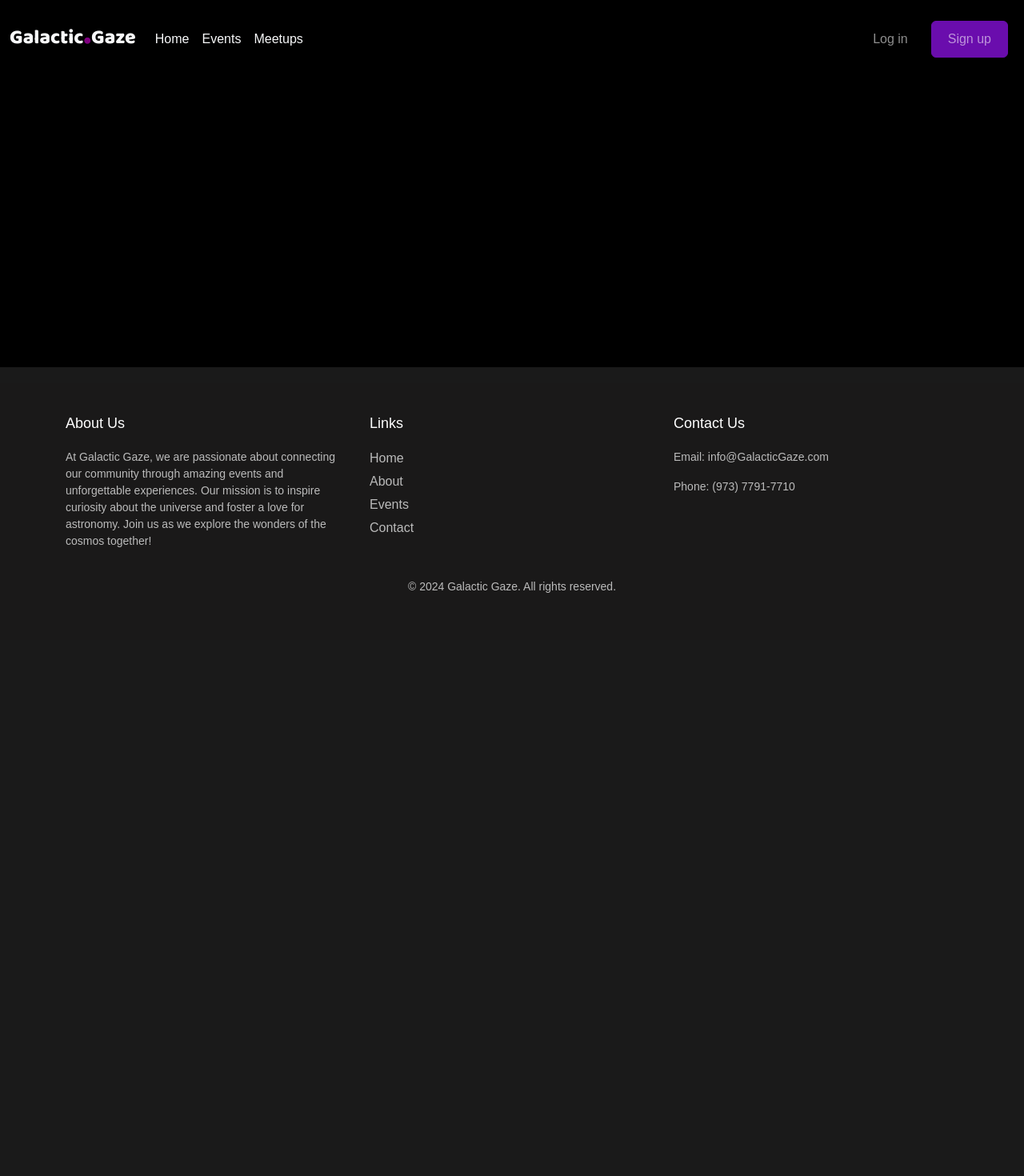
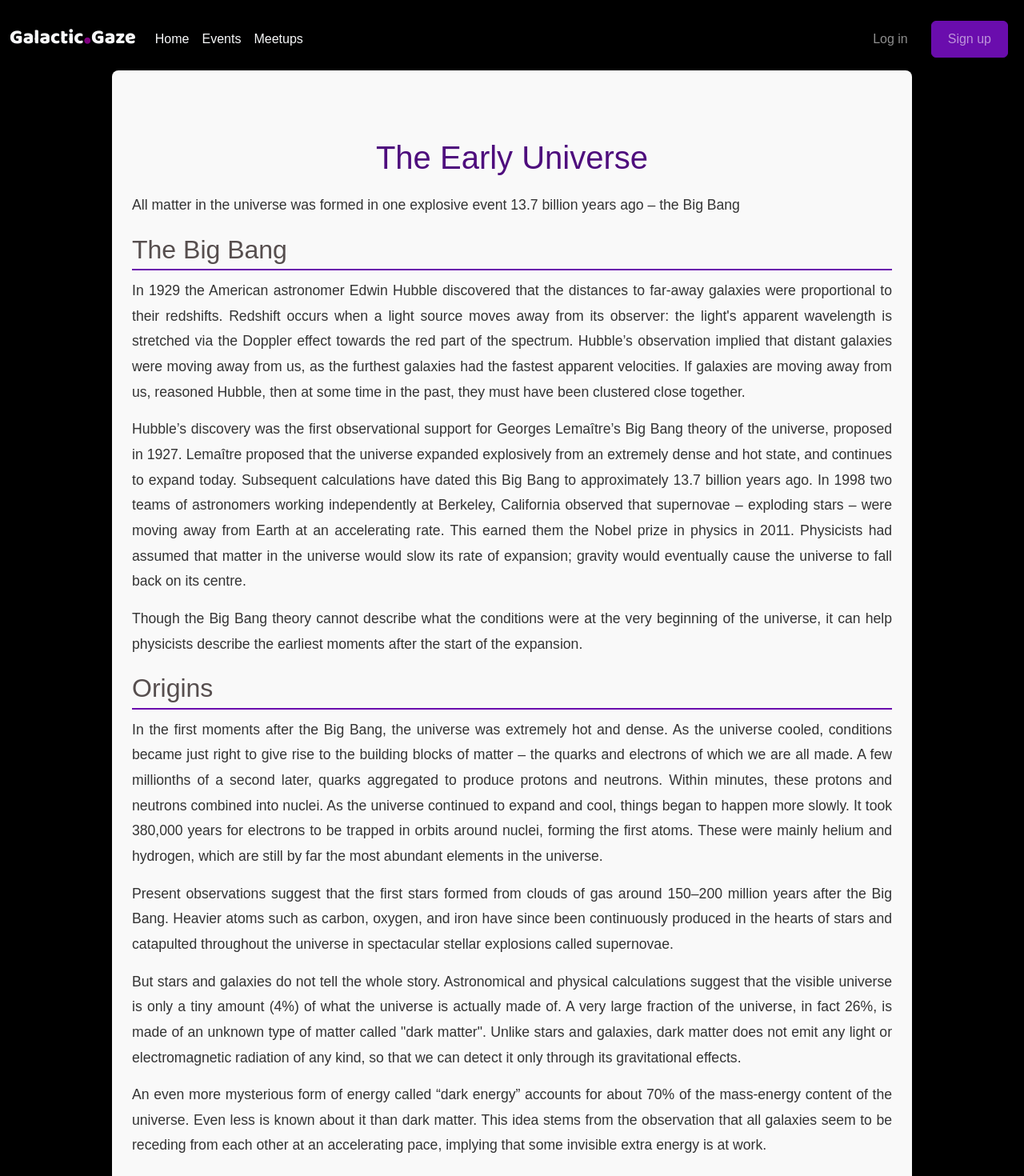
Before and after one commit to zainabdhaif/galactic-gaze-front-end, a React (Vite) app: page /universe in a window 1280 px wide. Shown: the top 1470 px of the page at 80% size. Before the commit the page ends 830 px from the top, so only its background shows below. Built offline with nearby package versions, Linux system fonts and the light colour scheme; no server answers.

Commit message:
added universe page

```diff
--- a/src/App.jsx
+++ b/src/App.jsx
@@ -23,6 +23,7 @@ import EditObservation from "./components/EditObservation/EditObservation";
 import EventForm from './components/EventForm/EventForm';
 import EventEdit from './components/EventEdit/EventEdit';
 import Quiz from './components/Quiz/Quiz';
+import UniversePage from './components/UniversePage/UniversePage';
 
 
 const App = () => {
@@ -34,6 +35,7 @@ const App = () => {
   const handleSignout = () => {
     authService.signout();
     setUser(null);
+    navigate("/");
   };
 
   const handleRemoveEvent = async (eventId) => {
@@ -95,6 +97,7 @@ const App = () => {
             path="/events/:eventId/observations/new"
             element={<ObservationForm />}
           />
+          <Route path="/universe" element={<UniversePage />} />
           <Route path="/mysky" element={<MySky />} />
           <Route path="/observations/:id" element={<ObservationDetails />} />
           <Route path="/observations/edit/:id" element={<EditObservation />} />
--- a/src/components/Home/Home.css
+++ b/src/components/Home/Home.css
@@ -163,7 +163,7 @@ body {
     padding: 10px 20px;
     border: none;
     border-radius: 5px;
-    background-color: black;
+    background-color: white;
     color: #8e44ad;
     cursor: pointer;
     font-size: 16px;
@@ -171,5 +171,5 @@ body {
   }
 
   .learn-button:hover {
-    background-color: white;
+    background-color: black;
   }
--- a/src/components/Home/Home.jsx
+++ b/src/components/Home/Home.jsx
@@ -31,6 +31,10 @@ const Home = () => {
   const handleQuizClick = () => {
     navigate('/quiz');
   };
+
+  const handleUniverseClick = () => {
+    navigate('/universe');
+  }
 
   return (
     <div className="home">
@@ -73,7 +77,7 @@ const Home = () => {
           <div className="discover-text">
             <h2>Discover the universe</h2>
             <p>Where every star tells a story and every galaxy whispers secrets</p>
-            <button className="learn-button">Learn About Our Home</button>
+            <button onClick={handleUniverseClick} className="learn-button">Learn About Our Home</button>
           </div>
     </div>
 
--- /dev/null
+++ b/src/components/UniversePage/UniversePage.css
@@ -0,0 +1,33 @@
+.universe-page-container {
+  max-width: 1000px;
+  margin: 0 auto;
+  padding: 25px;
+  font-family: Arial, sans-serif;
+  line-height: 1.8;
+  color: #333;
+  background-color: #f9f9f9;
+  border-radius: 8px;
+  box-shadow: 0 2px 10px rgba(0, 0, 0, 0.1);
+}
+
+.universe-page-title {
+  font-size: 2.5em;
+  margin-bottom: 20px;
+  text-align: center;
+  color: #4e0d7d;
+}
+
+.universe-page-subtitle {
+  font-size: 2em;
+  margin-top: 20px;
+  margin-bottom: 10px;
+  color: #564e4e;
+  border-bottom: 2px solid #6a0dad;
+  padding-bottom: 5px;
+}
+
+.universe-page-paragraph {
+  margin-bottom: 15px;
+  text-align: justify;
+  font-size: 1.1em;
+}
--- /dev/null
+++ b/src/components/UniversePage/UniversePage.jsx
@@ -0,0 +1,39 @@
+import './UniversePage.css';
+
+const UniversePage = () => {
+  return (
+    <div className="universe-page-container">
+      <h1 className="universe-page-title">The Early Universe</h1>
+      <p className="universe-page-paragraph">
+        All matter in the universe was formed in one explosive event 13.7 billion years ago – the Big Bang
+      </p>
+
+      <h2 className="universe-page-subtitle">The Big Bang</h2>
+      <p className="universe-page-paragraph">
+        In 1929 the American astronomer Edwin Hubble discovered that the distances to far-away galaxies were proportional to their redshifts. Redshift occurs when a light source moves away from its observer: the light's apparent wavelength is stretched via the Doppler effect towards the red part of the spectrum. Hubble’s observation implied that distant galaxies were moving away from us, as the furthest galaxies had the fastest apparent velocities. If galaxies are moving away from us, reasoned Hubble, then at some time in the past, they must have been clustered close together.
+      </p>
+      <p className="universe-page-paragraph">
+        Hubble’s discovery was the first observational support for Georges Lemaître’s Big Bang theory of the universe, proposed in 1927. Lemaître proposed that the universe expanded explosively from an extremely dense and hot state, and continues to expand today. Subsequent calculations have dated this Big Bang to approximately 13.7 billion years ago. In 1998 two teams of astronomers working independently at Berkeley, California observed that supernovae – exploding stars – were moving away from Earth at an accelerating rate. This earned them the Nobel prize in physics in 2011. Physicists had assumed that matter in the universe would slow its rate of expansion; gravity would eventually cause the universe to fall back on its centre.
+      </p>
+      <p className="universe-page-paragraph">
+        Though the Big Bang theory cannot describe what the conditions were at the very beginning of the universe, it can help physicists describe the earliest moments after the start of the expansion.
+      </p>
+
+      <h2 className="universe-page-subtitle">Origins</h2>
+      <p className="universe-page-paragraph">
+        In the first moments after the Big Bang, the universe was extremely hot and dense. As the universe cooled, conditions became just right to give rise to the building blocks of matter – the quarks and electrons of which we are all made. A few millionths of a second later, quarks aggregated to produce protons and neutrons. Within minutes, these protons and neutrons combined into nuclei. As the universe continued to expand and cool, things began to happen more slowly. It took 380,000 years for electrons to be trapped in orbits around nuclei, forming the first atoms. These were mainly helium and hydrogen, which are still by far the most abundant elements in the universe.
+      </p>
+      <p className="universe-page-paragraph">
+        Present observations suggest that the first stars formed from clouds of gas around 150–200 million years after the Big Bang. Heavier atoms such as carbon, oxygen, and iron have since been continuously produced in the hearts of stars and catapulted throughout the universe in spectacular stellar explosions called supernovae.
+      </p>
+      <p className="universe-page-paragraph">
+        But stars and galaxies do not tell the whole story. Astronomical and physical calculations suggest that the visible universe is only a tiny amount (4%) of what the universe is actually made of. A very large fraction of the universe, in fact 26%, is made of an unknown type of matter called "dark matter". Unlike stars and galaxies, dark matter does not emit any light or electromagnetic radiation of any kind, so that we can detect it only through its gravitational effects.
+      </p>
+      <p className="universe-page-paragraph">
+        An even more mysterious form of energy called “dark energy” accounts for about 70% of the mass-energy content of the universe. Even less is known about it than dark matter. This idea stems from the observation that all galaxies seem to be receding from each other at an accelerating pace, implying that some invisible extra energy is at work.
+      </p>
+    </div>
+  );
+};
+
+export default UniversePage;
```
